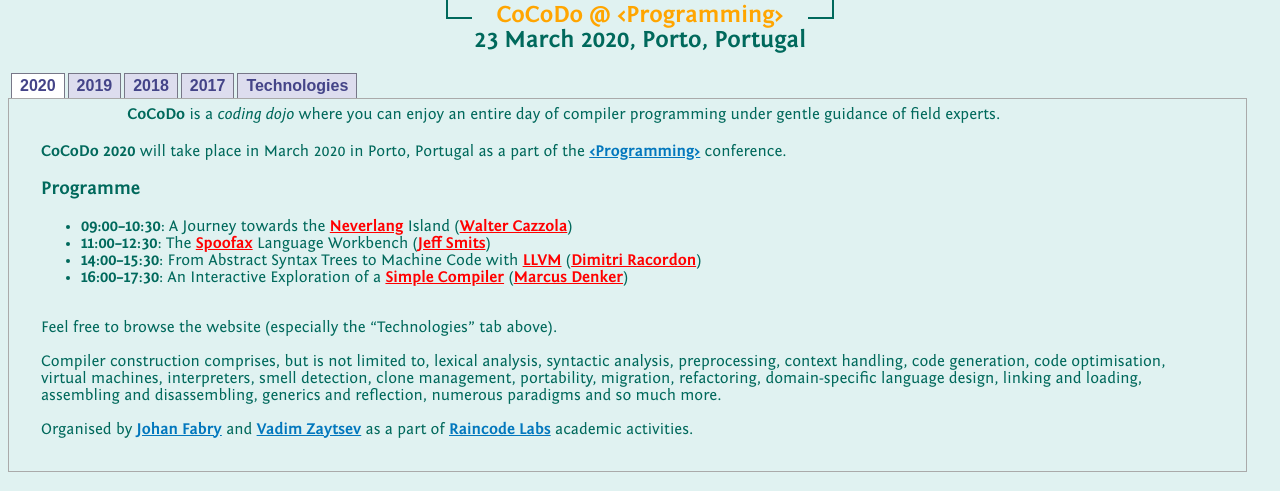
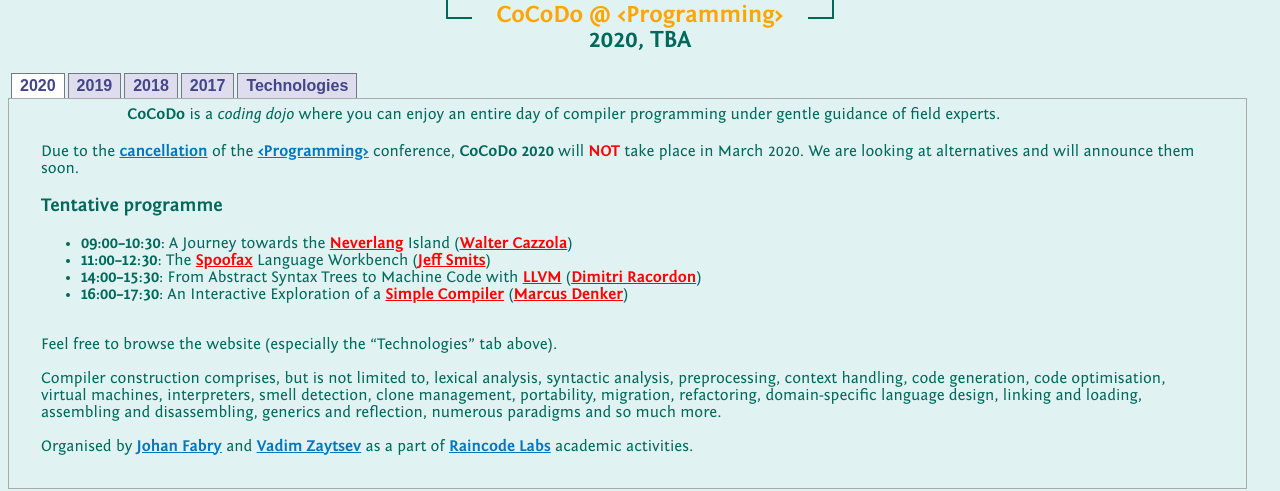
Before and after one commit to CoCoDo/cocodo.github.io, a plain HTML site: page index.html in a window 1280 px wide. Shown: the part 245-736 px from the top of the page. Drawn offline with Linux system fonts and the light colour scheme.

Commit message:
cancelled

```diff
--- a/index.html
+++ b/index.html
@@ -32,7 +32,7 @@
 			<img src="logo/cocodo.png" alt="Compiler Coding Dojo" title="CoCoDo"/>
 			</div>
 			<h2 class="rl"><a href="https://cocodo.github.io/">CoCoDo</a> @ <a href="https://2020.programming-conference.org/home/cocodo-2020">‹Programming›</a></h2>
-			<h2>23 March 2020, Porto, Portugal</h2>
+			<h2>2020, TBA</h2>
 		</div>
 		<div class="tabber">
 			<div class="tabbertab">
@@ -41,8 +41,10 @@
 					<strong>CoCoDo</strong> is a <em>coding dojo</em> where you can enjoy an entire day of
 					compiler programming under gentle guidance of field experts.
 				</p>
-				<strong>CoCoDo 2020</strong> will take place in March 2020 in Porto, Portugal as a part of the <a href="https://2020.programming-conference.org">‹Programming›</a> conference.
-				<h3>Programme</h3>
+				Due to the <a href="https://2020.programming-conference.org/attending/COVID-19">cancellation</a>
+				of the <a href="https://2020.programming-conference.org">‹Programming›</a> conference,
+				<strong>CoCoDo 2020</strong> will <strong class="red">NOT</strong> take place in March 2020. We are looking at alternatives and will announce them soon.
+				<h3>Tentative programme</h3>
 				<ul class="cool">
 					<li><strong>09:00–10:30</strong>: A Journey towards the <a href="http://neverlang.di.unimi.it/">Neverlang</a> Island (<a href="https://cazzola.di.unimi.it/">Walter Cazzola</a>)</li>
 					<li><strong>11:00–12:30</strong>: The <a href="http://www.metaborg.org/en/latest/">Spoofax</a> Language Workbench (<a href="https://www.jeffsmits.net/">Jeff Smits</a>)</li>
@@ -1773,7 +1775,7 @@ expr    <span class="kw">:</span>       expr  '+'  expr
 			The picture used on this page is derivative from <a href="https://xkcd.com/303/">XKCD#303: Compiling</a> by Randall Munroe, <a href="http://creativecommons.org/licenses/by-nc/2.5/">CC-BY-NC</a>.<br/>
 			The tabber code used on this page, is derivative from <a href="http://www.kean.edu/~gkolodiy/5223/tabber.html">the one made by Patrick Fitzgerald</a> and distributed under <a href="https://opensource.org/licenses/mit-license.php">the MIT license</a>.<br/>
 			All other referenced works of art, science and engineering, are subject to their own individual copyrights.<br/>
-			Last updated: February 2020.
+			Last updated: March 2020.
 		</div>
 	</body>
 </html>
```
Also changed, not shown: 1 other file.
